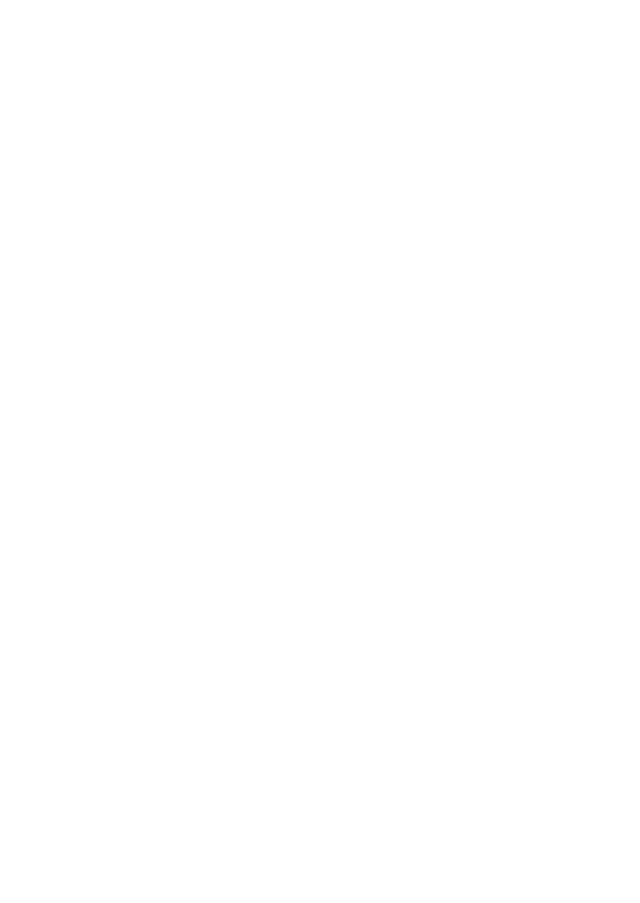
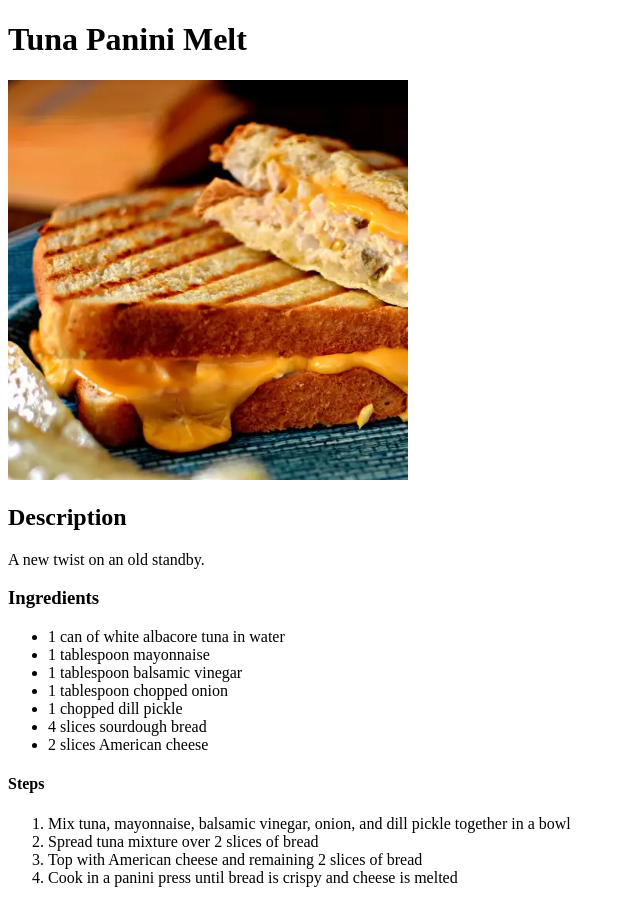
Before and after one commit to FlumbyWungus/odin-recipes, a plain HTML site: page recipes/tunapanini.html in a window 1280 px wide. Shown: the whole page, without its empty margins (0-640 px from the left). Before the commit the page ends 800 px from the top, so only its background shows below. Drawn offline with Linux system fonts and the light colour scheme.

Commit message:
Add third recipe
Add content for the tuna panini melt

Tuna panini melt recipe now has all the content
required. Image, description, ingredient list, and
steps to make the meal.

```diff
--- a/recipes/tunapanini.html
+++ b/recipes/tunapanini.html
@@ -7,6 +7,28 @@
     </head>
 
     <body>
+        <h1>Tuna Panini Melt</h1>
+        <img src="../img/tunamelt.PNG" alt="A picture of a tuna panini melt." height="400" width="400">
+        <h2>Description</h2>
+        <p>A new twist on an old standby.</p>
 
+        <h3>Ingredients</h3>
+        <ul>
+            <li>1 can of white albacore tuna in water</li>
+            <li>1 tablespoon mayonnaise</li>
+            <li>1 tablespoon balsamic vinegar</li>
+            <li>1 tablespoon chopped onion</li>
+            <li>1 chopped dill pickle</li>
+            <li>4 slices sourdough bread</li>
+            <li>2 slices American cheese</li>
+        </ul>
+
+        <h4>Steps</h4>
+        <ol>
+            <li>Mix tuna, mayonnaise, balsamic vinegar, onion, and dill pickle together in a bowl</li>
+            <li>Spread tuna mixture over 2 slices of bread</li>
+            <li>Top with American cheese and remaining 2 slices of bread</li>
+            <li>Cook in a panini press until bread is crispy and cheese is melted</li>
+        </ol>
     </body>
 </html>
```
Also changed, not shown: img/tunamelt.PNG (added).
